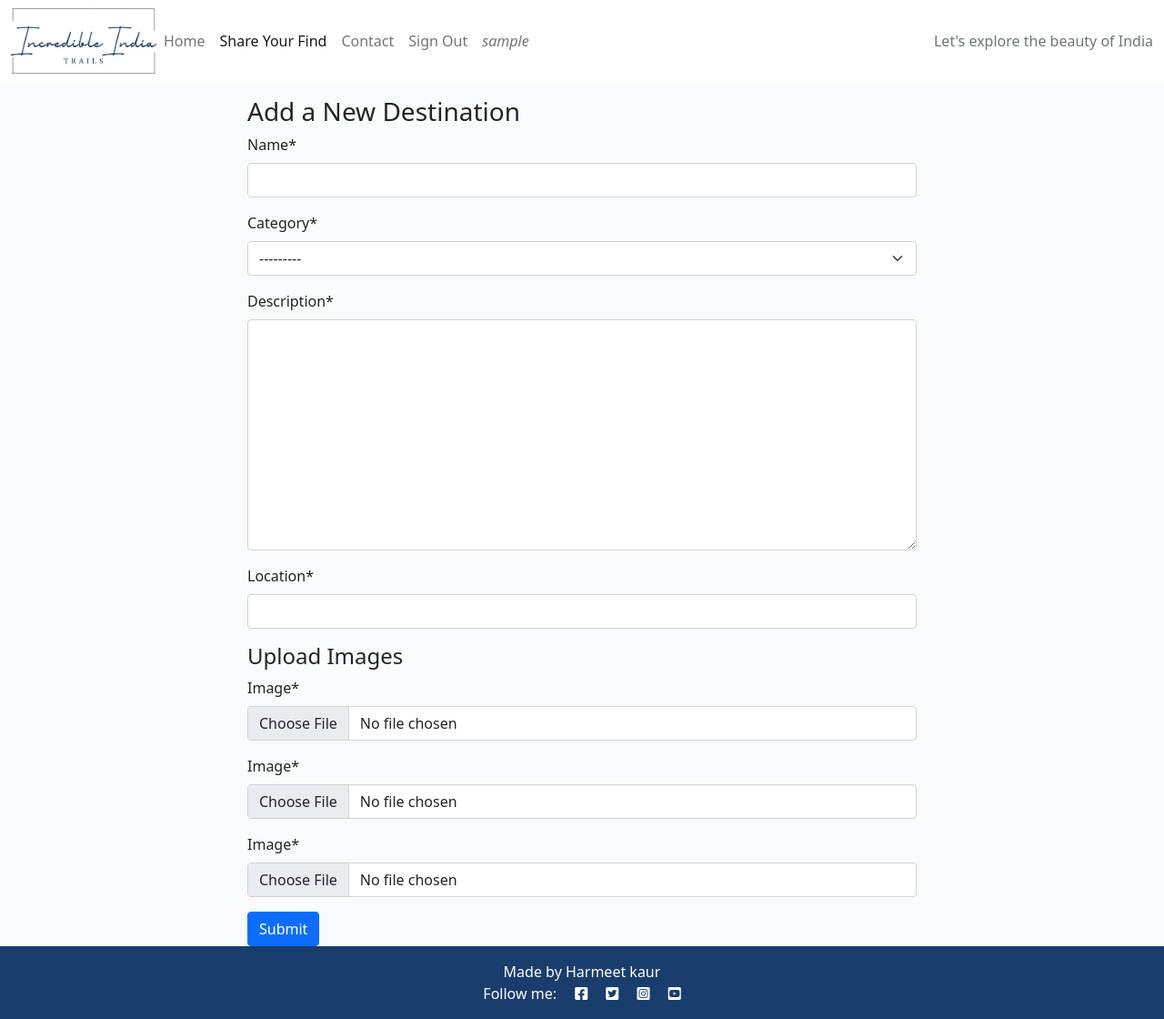
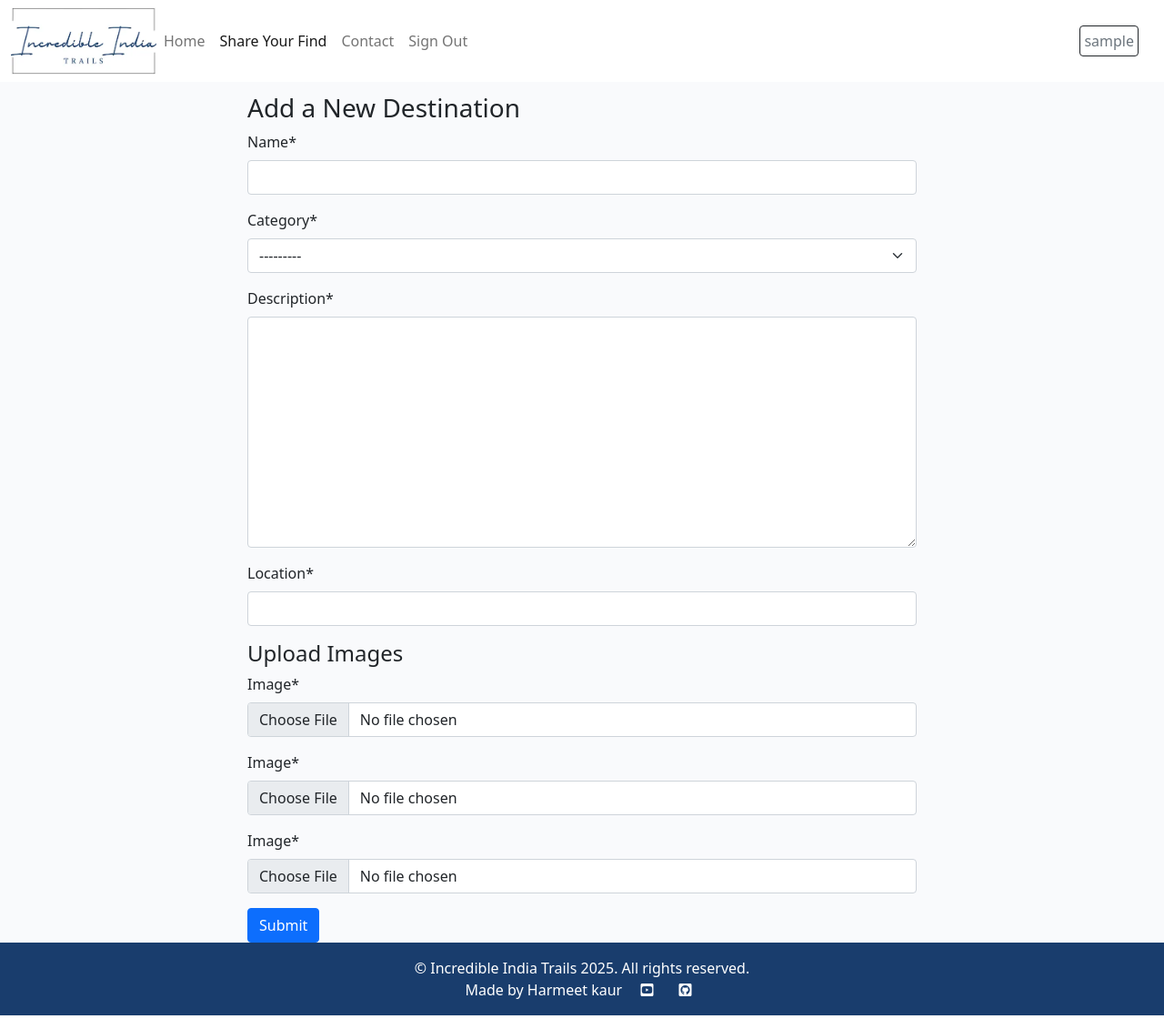
Before and after one commit to Harmeetkaur13/Incredible-India-Trails, a Django app: page /add/ in a window 1280 px wide. Shown: the whole page at 91% size. Run offline with Django 5.2, Linux system fonts and the light colour scheme; the visitor is signed in with stand-in values (Sample User, id 1); data that the repository does not hold is empty; some libraries are stand-ins or nearby versions.

Commit message:
modify view,styling for templates

```diff
--- a/destination/templates/destination/add_destination.html
+++ b/destination/templates/destination/add_destination.html
@@ -37,14 +37,8 @@
                     {% for message in messages %}
                         <p>{{ message }}</p>
                     {% endfor %}
-        <button type="button" class="btn-close" data-bs-dismiss="alert" aria-label="Close" onclick="redirectToHome()"></button>
+                    <button id="popup-close">OK</button>
                 </div>
-    <div id="overlay" class="overlay"></div>
-    <script>
-        function redirectToHome() {
-            window.location.href = "{% url 'home' %}";
-        }
-    </script>
                 <div id="overlay" class="overlay"></div>
 {% endif %}
 
--- a/destination/templates/destination/view_destination.html
+++ b/destination/templates/destination/view_destination.html
@@ -69,7 +69,7 @@
                 <!-- The deestination detil goes inside the card-text. -->
                 <!-- Use the | safe filter inside the template tags -->
                 <article class="card-text">
-                    <h4>Lets know about {{ destination.name }}</h4>
+                    <h4>Experience the Essence of {{ destination.name }}</h4>
                     {{ destination.description | safe }}
                 </article>
             </div>
--- a/destination/views.py
+++ b/destination/views.py
@@ -135,11 +135,17 @@ def add_destination(request):
                     image = form.save(commit=False)
                     image.destination = destination
                     image.save()
-            messages.add_message(
-                request, messages.SUCCESS,
-                'Your destination has been submitted and is awaiting approval.'
-            )
-            return redirect('add_destination')
+            if request.user.is_superuser:
+                messages.add_message(
+                    request, messages.SUCCESS,
+                    'Dear Admin, The destination was added successfully.'
+                )
+            else:
+                messages.add_message(
+                    request, messages.SUCCESS,
+                    'Your destination has been submitted and is awaiting approval.'
+                )
+            return redirect('home')
     else:
         form = DestinationForm()
         formset = ImageFormSet()
--- a/static/css/style.css
+++ b/static/css/style.css
@@ -100,7 +100,8 @@ body {
 
 .post-link:hover,
 .page-link {
-    color: #E84610;
+    color: #193d6d;
+    font-weight: bold;
 }
 
 .destination-title {
@@ -115,18 +116,18 @@ body {
 
 .btn-signup,
 .btn-edit {
-    background-color: #188181;
+    background-color: #193d6d;
     color: #fff;
 }
 
 .btn-signup:hover,
 .btn-signup:active {
-    background-color: #fff;
-    color: #23BBBB;
+    background-color: #122c4e;
+    color: #fff;
 }
 
 .link {
-    color: #23BBBB;
+    color: #193d6d;
     text-decoration: none;
 }
 
--- a/templates/account/signup.html
+++ b/templates/account/signup.html
@@ -22,7 +22,7 @@
         {% if redirect_field_value %}
         <input type="hidden" name="{{ redirect_field_name }}" value="{{ redirect_field_value }}" />
         {% endif %}
-        <button class="btn btn-signup right" type="submit">{% trans "Sign Up" %} &raquo;</button>
+        <button class="btn btn-signup mb-3 right" type="submit">{% trans "Sign Up" %} &raquo;</button>
       </form>
     </div>
   </div>
--- a/templates/basefile.html
+++ b/templates/basefile.html
@@ -34,7 +34,7 @@
 <body class="d-flex flex-column h-100 main-bg">
 
     <!-- Navigation -->
-    <nav class="navbar navbar-expand-lg navbar-light bg-white">
+    <nav class="navbar navbar-expand-lg navbar-light bg-white fixed-top">
         <div class="container-fluid">
             <a href="{% url 'home' %}">
                 <img class="image-flash" src="{% static 'images/logo.webp' %}" alt="logo">
@@ -64,9 +64,6 @@
                     <li class="nav-item">
                     	<a class="nav-link {% if request.path == logout_url %}active{% endif %}" aria-current="page" href="{% url 'account_logout' %}">Sign Out</a>
                     </li>
-                    <li class="nav-item">
-                        <a class="nav-link" aria-current="page" href="#"><em>{{ user.username }} </em></a>
-                    </li>
                     {% else %}
                     <li class="nav-item">
                     	<a class="nav-link {% if request.path == signup_url %}active{% endif %}" aria-current="page"
@@ -77,16 +74,23 @@
                     </li>
                     {% endif %}
                 </ul>
-                <span class="navbar-text text-muted">
+                {% if user.is_authenticated %}
+                <span class="navbar-text text-muted border border-1 border-dark rounded p-1 me-3">
+                    {{ user.username }}
+                </span>
+                {% else %}
+                <span class="navbar-text text-muted me-3"></span>
                     Let's explore the beauty of India
                 </span>
+                {% endif %}
+
             </div>
         </div>
     </nav>
 
 
 
-    <main class="flex-shrink-0 main-bg">
+    <main class="flex-shrink-0 main-bg" style="padding-top: 86px;">
 
         {% block content %}
         <!-- Content Goes here -->
@@ -94,13 +98,14 @@
         {% endblock content %}
 
     </main>
-    <!-- Footer -->
-    <footer class="footer mt-auto py-3 ">
-        <p class="m-0 text-center text-white">Made by Harmeet kaur</p>
-        <p class="m-0 text-center text-white">Follow me: <i class="fab fa-facebook-square ms-3"></i>
-            <i class="fab fa-twitter-square ms-3"></i>
-            <i class="fab fa-instagram-square ms-3"></i>
-            <i class="fab fa-youtube-square ms-3"></i>
+    <footer class="footer mt-auto py-3">
+        <p class="m-0 text-center text-white">&copy; Incredible India Trails 2025. All rights reserved.</p>
+        <p class="m-0 text-center text-white">
+            Made by Harmeet kaur
+            <a href="https://www.linkedin.com/in/iharmeetkaur/" target="_blank" rel="noopener noreferrer"
+                    aria-label="Connect with us on LinkedIn" class="me-2 text-white"><i class="fab fa-youtube-square ms-3"></i></a>
+            <a href="https://github.com/Harmeetkaur13/" target="_blank" rel="noopener noreferrer"
+                    aria-label="Follow us on GitHub" class="me-2 text-white"><i class="fab fa-github-square ms-3"></i></a>
         </p>
     </footer>
     <script src="{% static 'js/popup.js' %}"></script>
```
Also changed, not shown: destination/templates/destination/Homepage.html (+10 -7 lines), 1 other file. Lines whose indentation alone changed are shown as unchanged.
